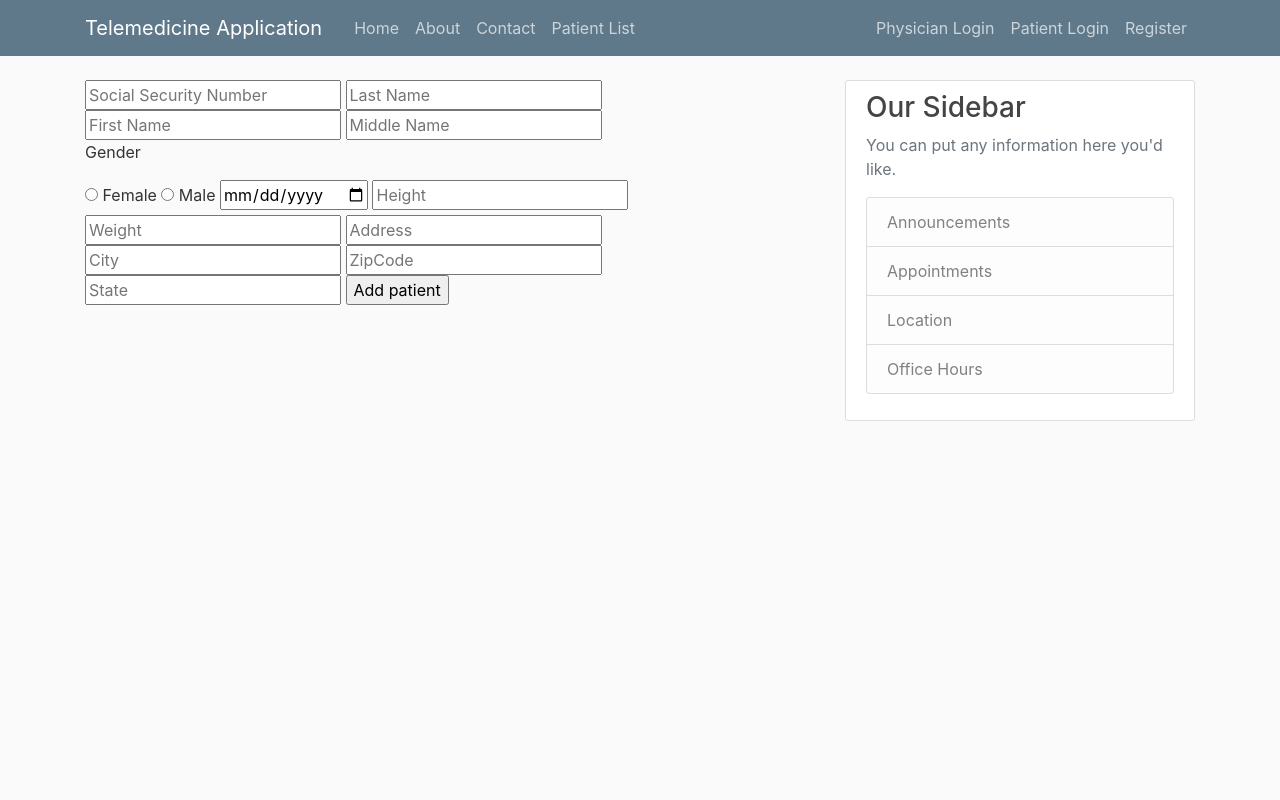
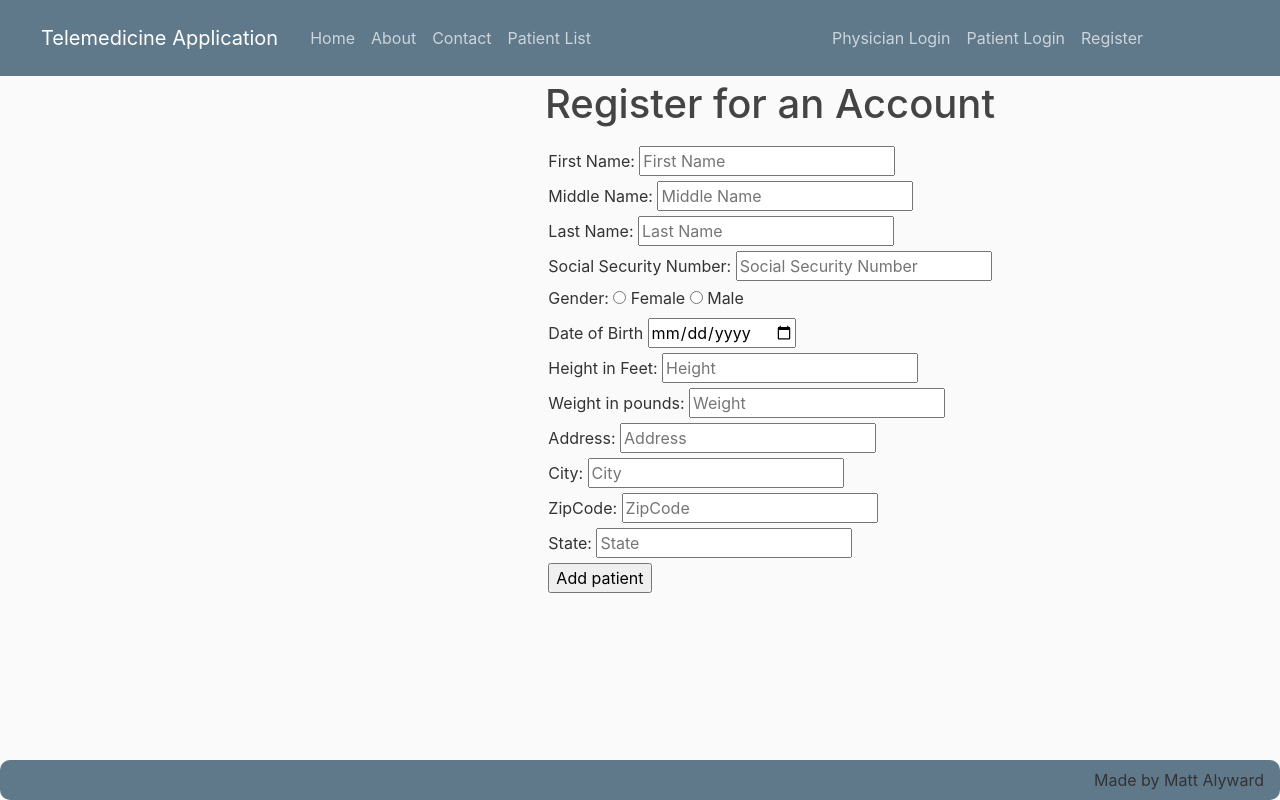
Before and after one commit to wassidenise/telemedecineapp, a Django app: page / in a window 1280 px wide. Run offline with Django 3.2, Linux system fonts and the light colour scheme; some libraries are stand-ins or nearby versions.

Commit message:
updatedUI

```diff
--- a/telemedicine/static/telemedicine/main.css
+++ b/telemedicine/static/telemedicine/main.css
@@ -29,11 +29,14 @@ ul {
 }
 
 .content-section {
-  background: #ffffff;
-  padding: 10px 20px;
-  border: 1px solid #dddddd;
-  border-radius: 3px;
-  margin-bottom: 20px;
+  overflow: hidden;
+  background-color: #5f788a;
+  position: fixed;
+  bottom: 0;
+  list-style-type: none;
+  display: block;
+  border-radius: 10px;
+  width: 100%;
 }
 
 .article-title {
@@ -82,3 +85,25 @@ a.article-title:hover {
 .account-heading {
   font-size: 2.5rem;
 }
+.row{
+  display: flex;
+  flex-direction: column;
+  align-content: flex-end;
+}
+.container
+{
+  margin: 10px;
+}
+.col-md-8{
+  display: flex;
+  flex-direction: column;
+  align-items: center;
+}
+
+.content-section .navbar-nav .nav-link {
+  color: #cbd5db;
+}
+
+.content-section .navbar-nav .nav-link:hover {
+  color: #ffffff;
+}
--- a/telemedicine/templates/telemedicine/base.html
+++ b/telemedicine/templates/telemedicine/base.html
@@ -36,9 +36,9 @@
                         <a class="nav-item nav-link" href="{% url 'telemedicine-patientlist' %}">Patient List</a>
                     </div>
                     <!-- Navbar Right Side -->
-                    <div class="navbar-nav">
+                    <div class="navbar-nav" style="float: right;">
                         <a class="nav-item nav-link" href="#">Physician Login</a>
-                        <a class="nav-item nav-link" href="#">Patient Login</a>
+                        <a class="nav-item nav-link" href="{% url 'telemedicine-patientlogin' %}">Patient Login</a>
                         <a class="nav-item nav-link" href="#">Register</a>
                     </div>
                 </div>
@@ -52,21 +52,15 @@
           {% block content %}{% endblock %}
         </div>
         <div class="col-md-4">
-          <div class="content-section">
-            <h3>Our Sidebar</h3>
-            <p class='text-muted'>You can put any information here you'd like.
-              <ul class="list-group">
-                <li class="list-group-item list-group-item-light">Announcements</li>
-                <li class="list-group-item list-group-item-light">Appointments</li>
-                <li class="list-group-item list-group-item-light">Location</li>
-                <li class="list-group-item list-group-item-light">Office Hours</li>
-              </ul>
-            </p>
-          </div>
+
         </div>
       </div>
     </main>
-
+<div class="content-section">
+            <ul>
+              <a class="nav-item nav-link" style="float: right;">Made by Matt Alyward</a>
+           </ul>
+          </div>
 <!-- Optional JavaScript -->
 <!-- jQuery first, then Popper.js, then Bootstrap JS -->
 <script src="https://code.jquery.com/jquery-3.3.1.slim.min.js"
--- a/telemedicine/templates/telemedicine/home.html
+++ b/telemedicine/templates/telemedicine/home.html
@@ -1,23 +1,48 @@
 {% extends "telemedicine/base.html" %}
 {% block content %}
+<h1>Register for an Account</h1>
 
-    <form action="" method="post">
+    <form action="" method="post" style="margin-top: 10px;">
         {% csrf_token %}
 
+    <label>First Name: </label>
+    <input type="text" name="firstname" placeholder="First Name" required>
+    <br>
+
+    <label>Middle Name: </label>
+    <input type="text" name="middlename" placeholder="Middle Name">
+    <br>
+    <label>Last Name: </label>
+    <input type="text" name="lastname" placeholder="Last Name" required>
+    <br>
+    <label>Social Security Number: </label>
     <input type="number" name="ssn" placeholder="Social Security Number">
-    <input type="text" name="lastname" placeholder="Last Name">
-    <input type="text" name="firstname" placeholder="First Name">
-    <input type="text" name="middlename" placeholder="Middle Name">
-    <p>Gender</p>
+    <br>
+    <label>Gender: </label>
       <input type="radio" id="f" name="gender" value="f"> <label for="f">Female</label>
           <input type="radio" id="m" name="gender" value="m"> <label for="m">Male</label>
+          <br>
+    <label>Date of Birth</label>
     <input type="date" name="dob" placeholder="Date of Birth">
+    <br>
+    <label>Height in Feet: </label>
     <input type="number" step="0.01" name="height" placeholder="Height">
+    <br>
+    <label>Weight in pounds: </label>
     <input type="number" name="weight" placeholder="Weight">
+    <br>
+    <label>Address: </label>
     <input type="text" name="address1" placeholder="Address">
+    <br>
+    <label>City: </label>
     <input type="text" name="city" placeholder="City">
+    <br>
+    <label>ZipCode: </label>
     <input type="number" name="zipcode" placeholder="ZipCode">
+    <br>
+    <label>State: </label>
     <input type="text" name="state" placeholder="State">
+    <br>
     <input type="submit" value="Add patient">
     </form>
 {% endblock content %}
--- a/telemedicine/urls.py
+++ b/telemedicine/urls.py
@@ -1,3 +1,4 @@
+from os import name
 from django.urls import path
 from . import views
 
@@ -6,6 +7,7 @@ urlpatterns = [
     path('', views.home, name='telemedicine-home'),
     path('about/', views.about, name='telemedicine-about'),
     path('contact/', views.contact, name='telemedicine-contact'),
-path('patientlist/', views.patientlist, name='telemedicine-patientlist'),
+    path('patientlist/', views.patientlist, name='telemedicine-patientlist'),
+    path('patientlogin/', views.patientlogin, name='telemedicine-patientlogin')
 
 ]
--- a/telemedicine/views.py
+++ b/telemedicine/views.py
@@ -82,3 +82,6 @@ def patient(request):
 
 def physician(request):
     return render(request, 'telemedicine/about.html')
+
+def patientlogin(request):
+    return render(request, 'telemedicine/patientlogin.html')
```
Also changed, not shown: telemedicine/templates/telemedicine/patientlogin.html (added, +22 -0 lines), telemedicine/templates/telemedicine/doctorlogin.html (added).
